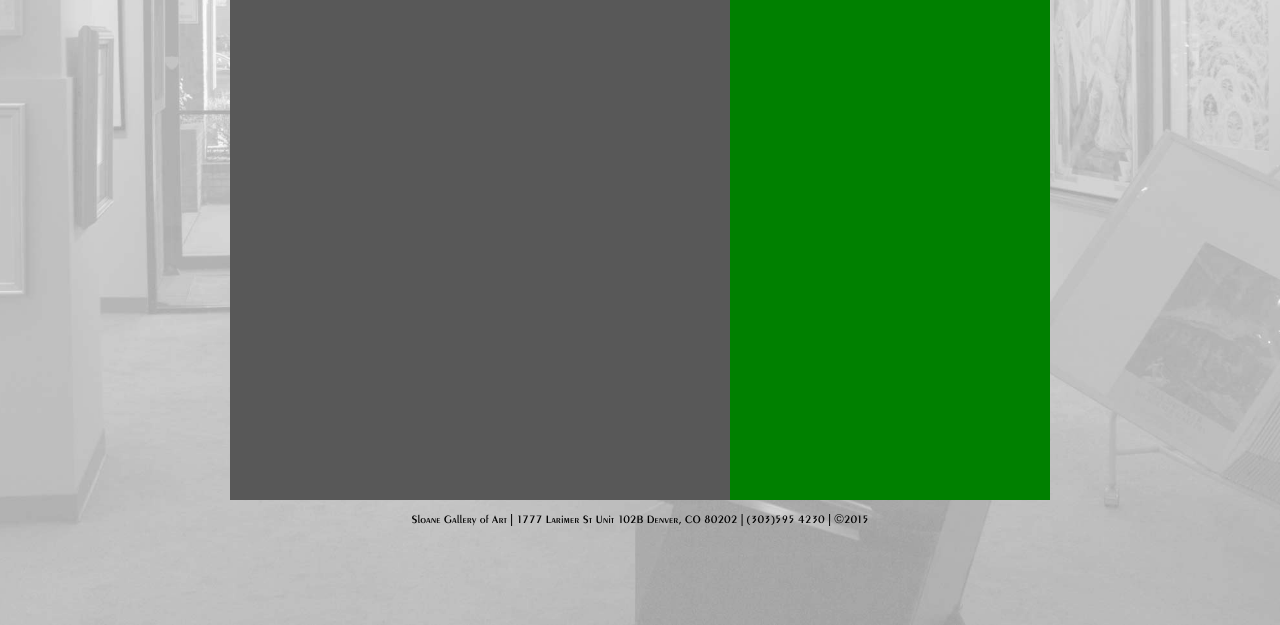
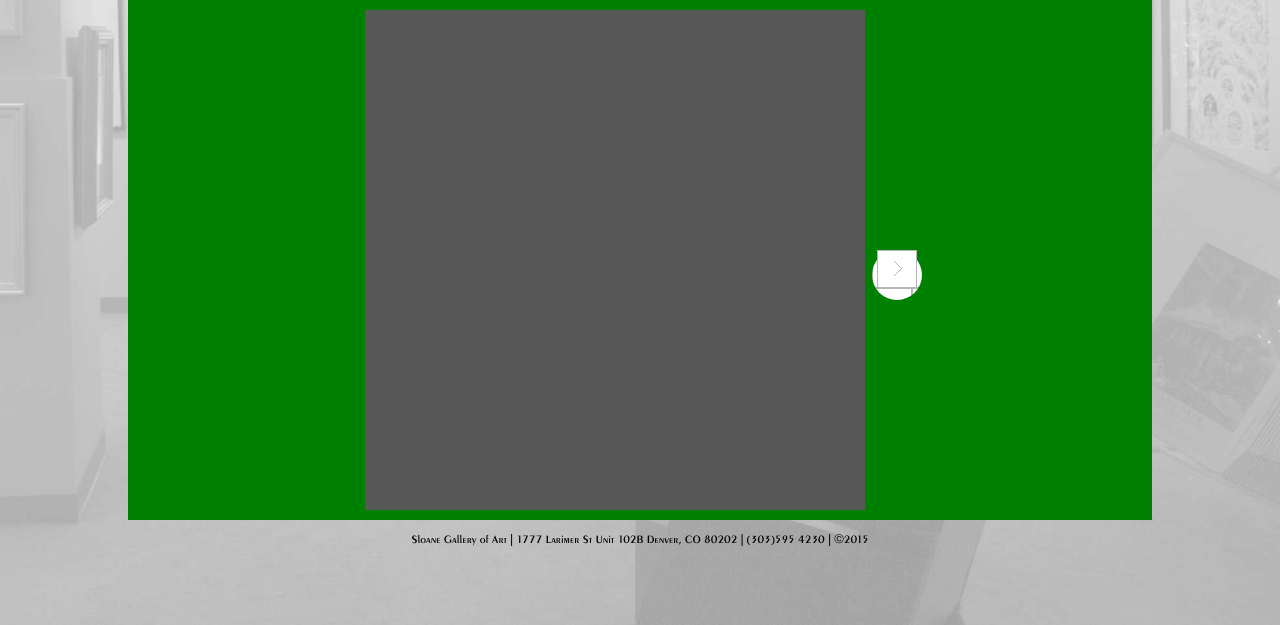
Before and after one commit to Cheshire89/Sloane-Gallery, a PHP site: page /artists/work.php in a window 1280 px wide. Shown: the part 175-800 px from the top of the page. Run offline with PHP 8.4, Linux system fonts and the light colour scheme; data that the repository does not hold is empty; some libraries are stand-ins or nearby versions.

Commit message:
Fixed the centering of the image and arrows

```diff
--- a/artists/work.php
+++ b/artists/work.php
@@ -10,13 +10,15 @@ include(ROOT_PATH.'php/includes/header.php');
 ?>
 <section class="body">
    <div class="bodyContainer">
-    <div class="workContainer">
+    <div class="workContainer clearfix">
         <div class="workAlign" id="arrowL">
+
         </div>
         <div class="workAlign" id="work">
         <img src="img/L_placeholder.jpg">
         </div>
         <div class="workAlign" id="arrowR">
+        <img src="img/arrowR.png">
         </div>
     </div>
    </div>
--- a/stylesheets/work.css
+++ b/stylesheets/work.css
@@ -1,20 +1,45 @@
+.clearfix:after {
+	visibility: hidden;
+	display: block;
+	font-size: 0;
+	content: " ";
+	clear: both;
+	height: 0;
+	}
+* html .clearfix             { zoom: 1; } /* IE6 */
+*:first-child+html .clearfix { zoom: 1; } /* IE7 */
+
 .workContainer{
-	width: 80%;
+	width: 100%;
 	margin:0 auto;
 	background-color: green;
 }
 
 .workAlign{
 	display: inline-block;
-	float: left;
 }
 #arrowL{
-	width: 50px;
+	background-color: red;
+	vertical-align: top;
+	margin-top:250px;
 }
 
 #arrowR{
+	height: 50px;
 	width: 50px;
+	border-radius: 50px;
+	background-image: url("/img/arrowR.png");
+	background-color: red;
+	vertical-align: top;
+	margin-top:250px;
 }
 #work{
-	margin:0 auto;
+	max-width: 500px;
+	margin:10px 3px;
 }
+
+#work img{
+	height: auto;
+	max-width: 500px;
+	margin:0px auto;
+}
```
